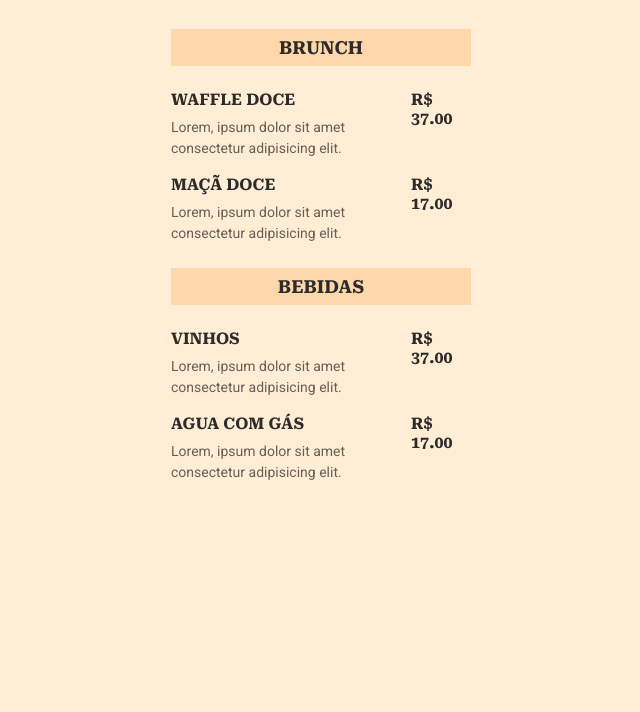
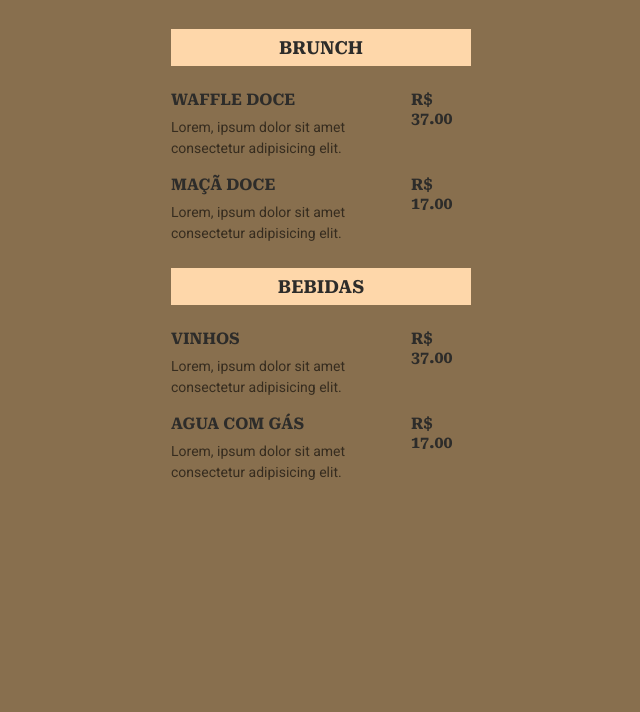
Before and after one commit to yahalonm/Anne_Cofee1, a plain HTML site: page index.html in a window 1280 px wide. Shown: the part 88-800 px from the top of the page, without its empty margins (319-959 px from the left). Drawn offline with Linux system fonts and the light colour scheme.

Commit message:
Mudar Cor fundo

```diff
--- a/style.css
+++ b/style.css
@@ -3,7 +3,7 @@
      padding: 0;
 }
 body{
-     background-color:#FFEDD5 ;
+     background-color:#886f4e ;
      font-family: 'Roboto', sans-serif;
 }
 ul{
```
